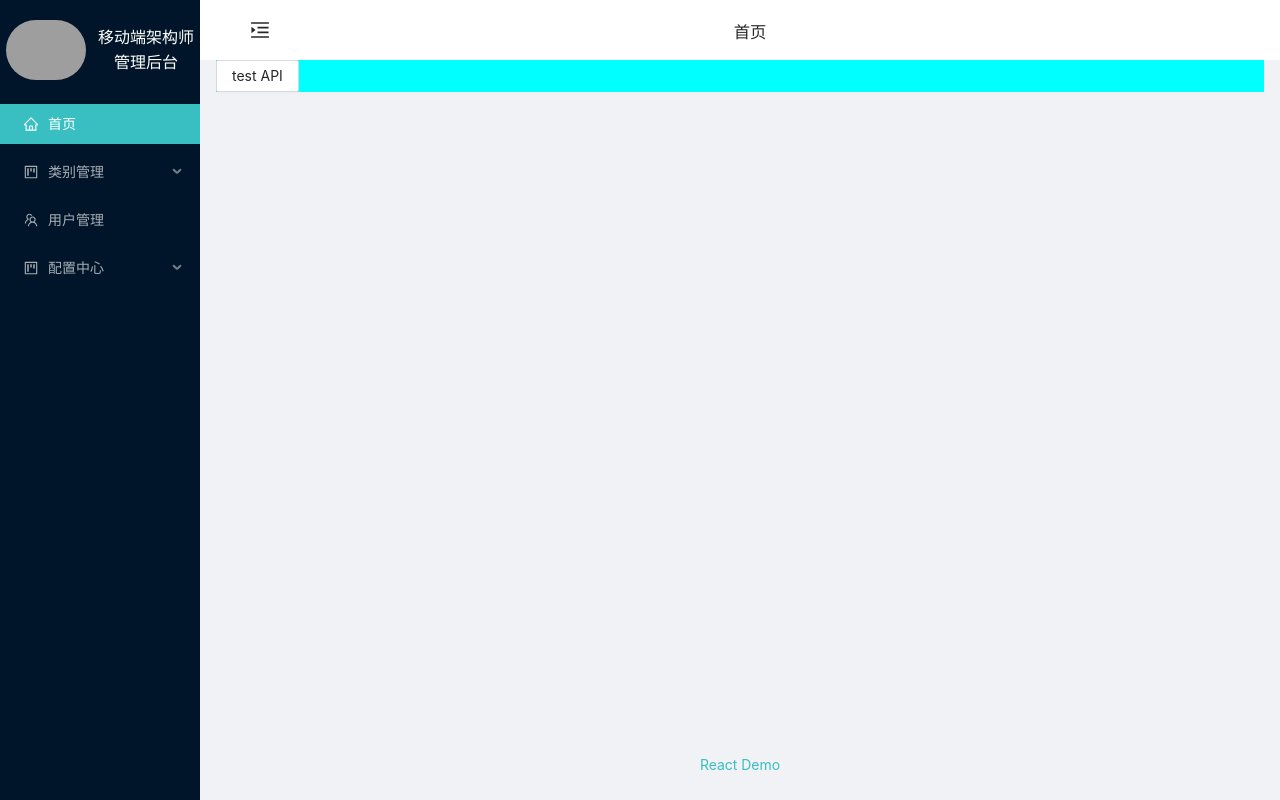
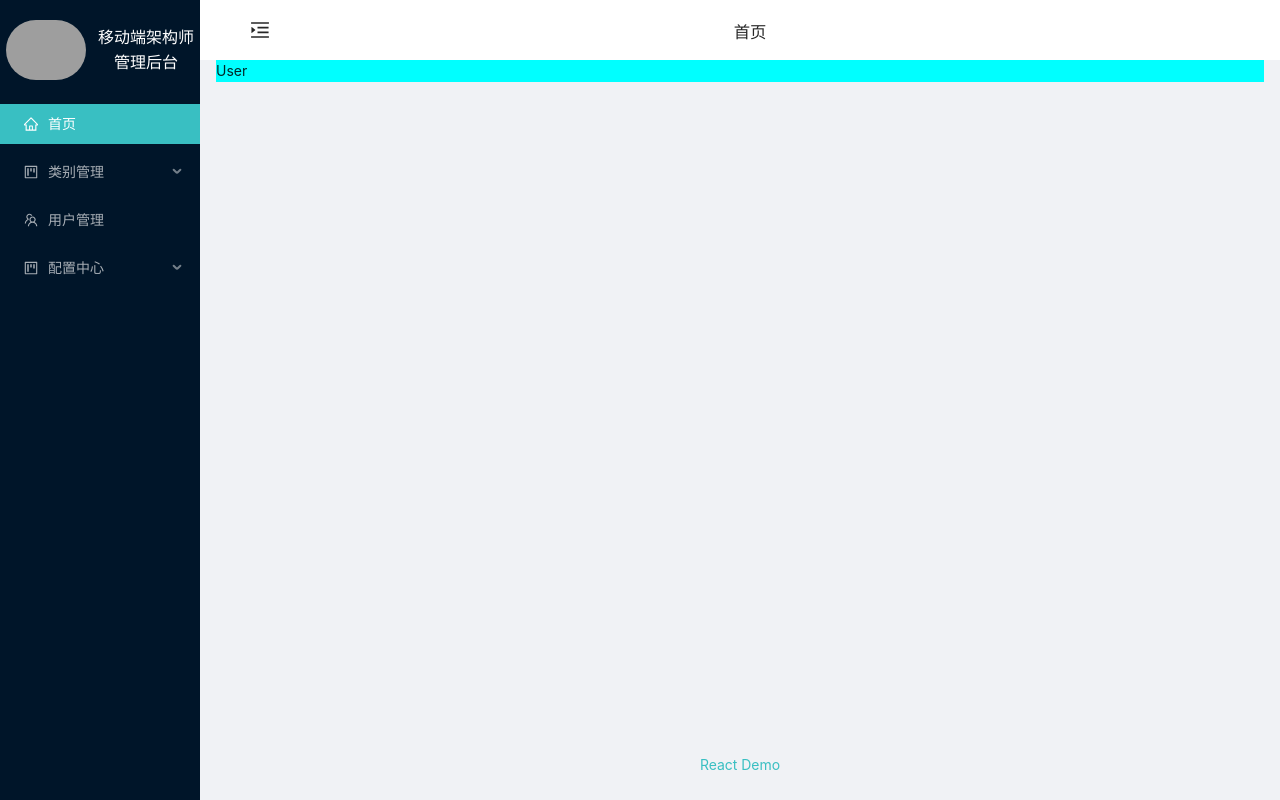
Before and after one commit to monkey1992/react-demo, a React (Create React App) app: page /user in a window 1280 px wide. Built offline with nearby package versions, Linux system fonts and the light colour scheme; grey boxes are pictures that could not be loaded.

Commit message:
封装API

```diff
--- a/src/page/Index.js
+++ b/src/page/Index.js
@@ -1,23 +1,32 @@
 import React from 'react'
 import './Index.less'
-import { get } from '../service/index'
-import { api } from '../service/api'
+import api from '../service'
 import { Button } from 'antd'
 
 class Index extends React.Component {
+    state = {
+        result: {}
+    }
     fire = () => {
-        get(api.userList)({ pageIndex: 1, pageSize: 10 })
+        api.userList({ pageIndex: 1, pageSize: 10 })
             .then(res => res.json())
             .then(result => {
                 console.log(result)
+                this.setState({
+                    result
+                })
             }).catch(e => {
                 console.log(e)
             })
     }
 
     render() {
+        const { result } = this.state
         return <div className='home'>
             <Button onClick={this.fire}>test API</Button>
+            <div>
+                Result:{JSON.stringify(result)}
+            </div>
         </div>
     }
 }
--- a/src/page/user/Index.js
+++ b/src/page/user/Index.js
@@ -1,23 +1,10 @@
 import React from 'react'
 import './Index.less'
-import { get } from '../../service';
-import { api } from '../../service/api';
-import { Button } from 'antd';
 
 export default class Index extends React.Component {
-    fire = () => {
-        get(api.userList)({ pageIndex: 1, pageSize: 10 })
-            .then(res => res.json())
-            .then(result => {
-                console.log(result);
-            }).catch(e => {
-                console.log(e);
-            })
-    }
-
     render() {
         return <div className='user'>
-            <Button onClick={this.fire}>test API</Button>
+            User
         </div>
     }
 }
--- /dev/null
+++ b/src/service/user/index.js
@@ -0,0 +1,6 @@
+import { get } from '../index'
+import * as api from '../api'
+
+export function userList(params) {
+    return get(api.api.userList)(params)
+}
```
Also changed, not shown: src/service/index.js (+5 -2 lines).
